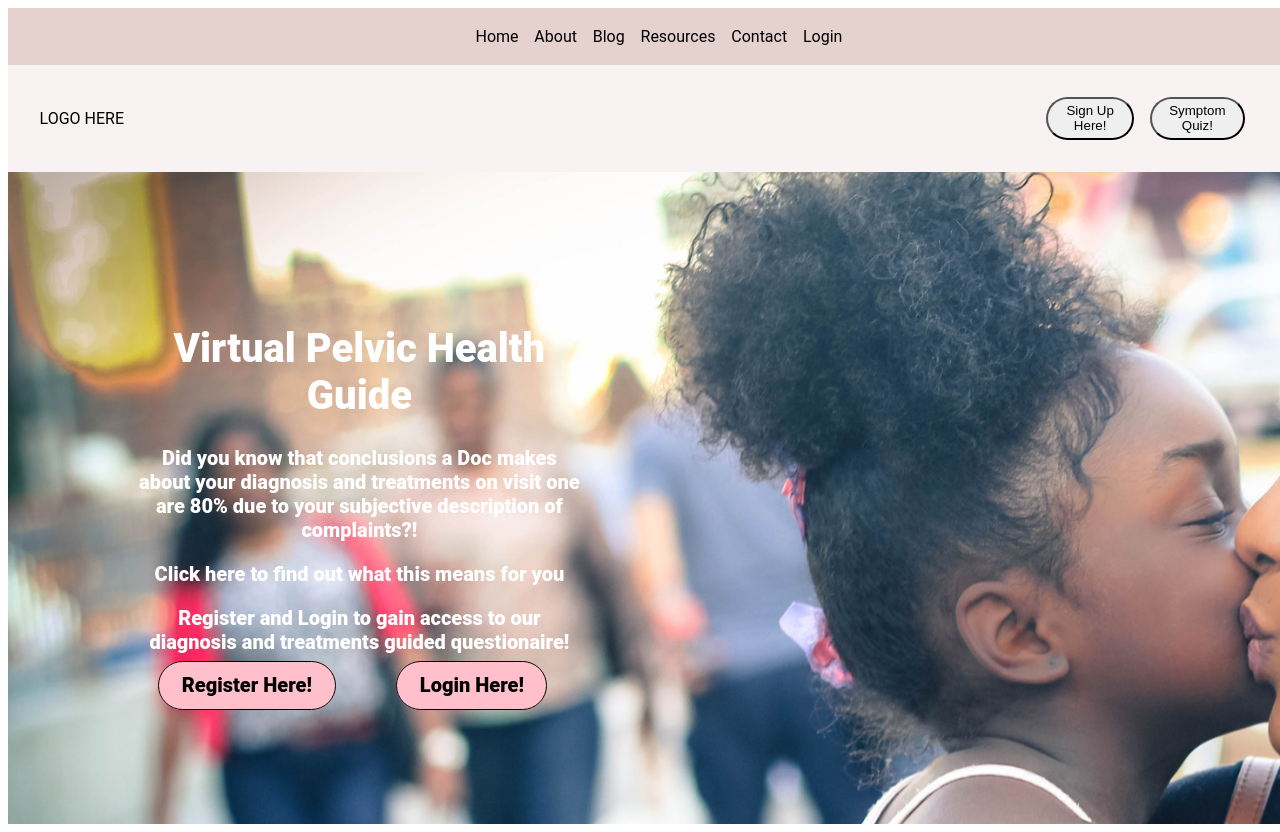
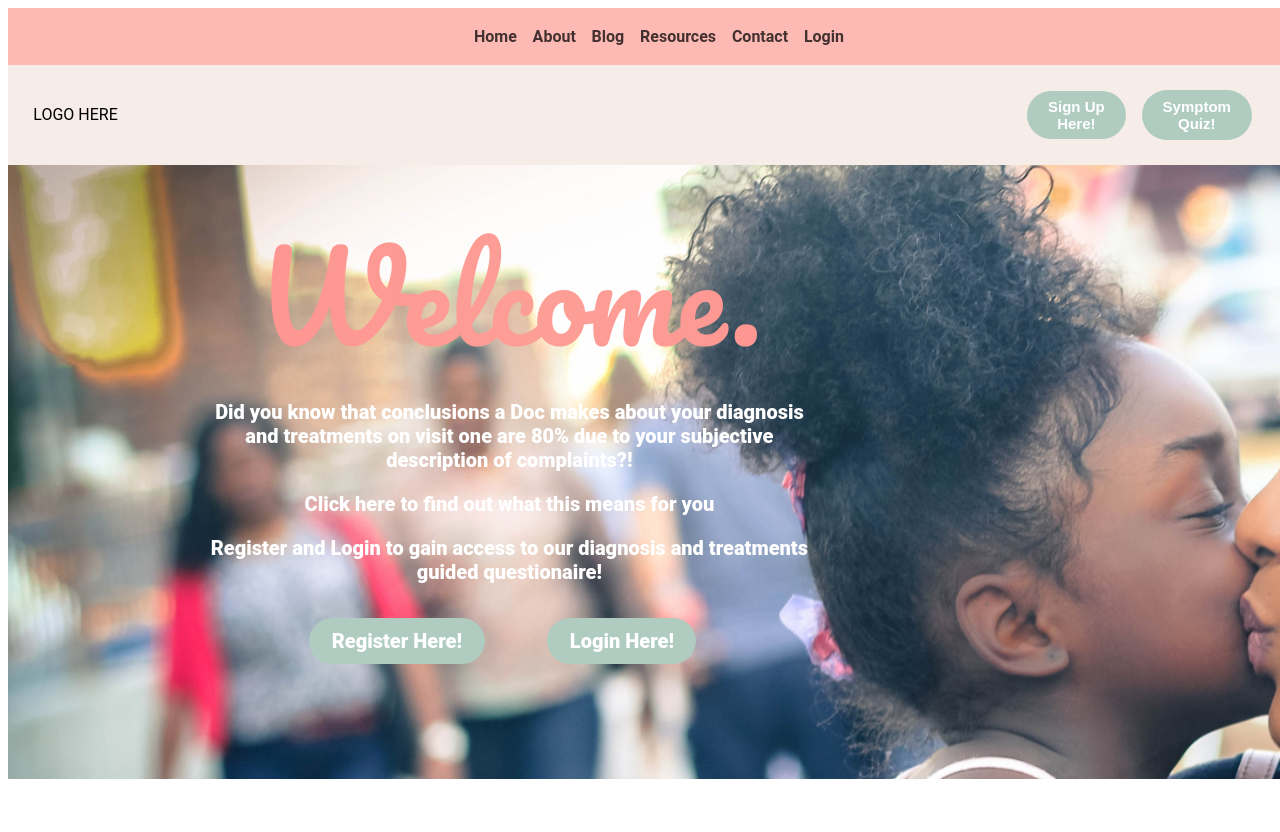
Before and after one commit to ahoath87/Pelvic-Health-Site, a React (Create React App) app in the folder client/: page / in a window 1280 px wide. Shown: the top 832 px of the page. After the commit the page ends 800 px from the top, so only its background shows below. Built offline with nearby package versions, Linux system fonts and the light colour scheme; the HTML template or start-up script is replaced by a standard one.

Commit message:
I will get this radio button working

```diff
--- a/client/package.json
+++ b/client/package.json
@@ -9,6 +9,7 @@
     "@testing-library/user-event": "^13.5.0",
     "react": "^18.2.0",
     "react-dom": "^18.2.0",
+    "react-radio-group": "^3.0.3",
     "react-router-dom": "^6.6.1",
     "react-scripts": "5.0.1",
     "web-vitals": "^2.1.4"
--- a/client/src/App.jsx
+++ b/client/src/App.jsx
@@ -30,12 +30,17 @@ function App() {
 
   return (
     <div className='App'>
-      <div>
-        <SmallNav></SmallNav>
-        <Nav></Nav>
-      </div>
       <Routes>
-        <Route path='/' element={<Home />}></Route>
+        <Route
+          path='/'
+          element={
+            <div>
+              <SmallNav />
+              <Nav />
+              <Home />
+            </div>
+          }
+        ></Route>
         <Route
           path='/login'
           element={
--- a/client/src/components/Quiz.jsx
+++ b/client/src/components/Quiz.jsx
@@ -5,30 +5,31 @@ const Quiz = () => {
   const [symptomChoice, setSymptomChoice] = useState('');
   const [symptoms, setSymptoms] = useState([]);
 
-  console.log('symptoms in QUIZ', symptoms);
+  // console.log('symptoms in QUIZ', symptoms);
 
   useEffect(() => {
     const allSymps = async () => {
       const fetchedSymps = await getAllTheSymptoms();
-      console.log('this is fecthedSymps', fetchedSymps);
+      // console.log('this is fecthedSymps', fetchedSymps);
       setSymptoms(fetchedSymps);
     };
     allSymps();
   }, []);
 
-  const submitHandler = async (e) => {
-    try {
-      e.prevenDefault();
+  // const submitHandler = async (e) => {
+  //   try {
+  //     e.prevenDefault();
+  //     console.log('gotcha symptom buddy');
 
-      console.log('BOOM BABY', symptomChoice);
-    } catch (error) {
-      console.errer(error);
-    }
-  };
+  //     console.log('BOOM BABY', symptomChoice);
+  //   } catch (error) {
+  //     console.errer(error);
+  //   }
+  // };
 
   function onChangeValue(event) {
     setSymptomChoice(event.target.value);
-    console.log('this is symptomChoice', event.target.value);
+    console.log('this is symptomChoice', symptomChoice);
   }
   return (
     <div>
@@ -42,9 +43,9 @@ const Quiz = () => {
                     {' '}
                     <input
                       type='radio'
-                      value={symptom.description}
-                      name='firstsymptom'
-                      checked={symptomChoice === symptom.description}
+                      value={symptom.id}
+                      name={'firstsymptom'}
+                      checked={symptom.name}
                       onChange={onChangeValue}
                     ></input>
                     {symptom.description}
@@ -53,15 +54,11 @@ const Quiz = () => {
               );
             })}
         </div>
-        <div>
-          <button
-            className='btn-quiz1'
-            type='submit'
-            onClick={(e) => submitHandler(e)}
-          >
+        {/* <div>
+          <button className='btn-quiz1' type='submit' onClick={submitHandler}>
             Submit
           </button>
-        </div>
+        </div> */}
       </form>
     </div>
   );
--- a/client/src/components/css/Nav.css
+++ b/client/src/components/css/Nav.css
@@ -5,8 +5,8 @@
     align-items: center;
     width: 100%;
     margin-left: 0;
-    background-color: rgba(228, 206, 203, 0.259);
-    padding: 2.5%;
+    background-color: rgba(237, 219, 210, 0.507);
+    padding: 2%;
 
 }
 #links{
@@ -15,11 +15,28 @@
     justify-content: center;
 }
 .quiz-nav-butt{
-    padding: 5% 10%;
+    padding: 7% 15%;
 	border-radius: 85px;
+    background-color: rgb(176, 204, 192);
+    border: none;
+    color: white;
+   font-weight: 900;
+   font-size: 15px;
+}
+.quiz-nav-butt:hover{
+background-color: rgba(176, 204, 192, 0.405);
+color: rgba(0, 0, 0, 0.725);
 }
 .quiz-reg-butt{
-    padding: 5% 10%;
+    padding: 7% 15%;
 	border-radius: 85px;
-
+    background-color: rgb(176, 204, 192);
+   border: none;
+   color: white;
+   font-weight: 900;
+   font-size: 15px;
 }
+.quiz-reg-butt:hover{
+    background-color: rgba(176, 204, 192, 0.405);
+    color: rgba(0, 0, 0, 0.725);
+    }
--- a/client/src/components/css/home.css
+++ b/client/src/components/css/home.css
@@ -1,42 +1,74 @@
+@import url('https://fonts.googleapis.com/css2?family=Pacifico&display=swap');
+
 .home{
     width: 100%;
     padding: 10%;
+    padding-top: 2%;
     font-size: 20px;
     color: white;
 }
 #home-text{
-  margin-right: 85%;
+  margin-right: 75%;
 }
 #big-title{
   font-weight: 900;
+  font-family: 'Pacifico', cursive;
+  font-size: 15vmin;
+  margin-bottom: 0;
+  margin-top: 0;
+  background-image: linear-gradient(90deg, rgba(255,145,144,1)  0%, rgba(253, 159, 150) 56%,  rgb(255,145,144,1) 100%);
+  color: transparent;
+  -webkit-background-clip: text;
+  animation: move 1s infinite;
+
 }
+/* @keyframes move {
+  50% {
+    background-image: linear-gradient(262deg, rgba(203, 153, 126) 0%, rgba(255,145,144,1) 56%, rgba(254,193,149,1) 100%);
+  }
+} */
+
+#home-container{
+padding-left: 10%;
+padding-right: 10%;
+}
+
 #site-description{
   font-weight: 900;
+  margin-top: 0;
 }
+
 .button-container{
   display: flex;
   flex-direction: row;
   align-items: center;
   justify-content: center;
+  margin-top: 6%;
 }
 .butt-div{
-  width: 80%;
+  width: 30%;
 }
 #home-loglink{
-  color: black;
+  color: white;
   font-weight: 900;
-  border: black 1px solid;
-  background-color: pink;
+  background-color: rgb(176, 204, 192);
   text-decoration: none;
   padding: 5% 10%;
 	border-radius: 85px;
 }
+#home-loglink:hover{
+  background-color: rgba(176, 204, 192, 0.405);
+color: rgba(0, 0, 0, 0.725);
+}
 #home-reglink{
-  color: black;
+  color: white;
   font-weight: 900;
-  border: black 1px solid;
-  background-color: pink;
+  background-color: rgb(176, 204, 192);
   text-decoration: none;
   padding: 5% 10%;
 	border-radius: 85px;
 }
+#home-reglink:hover{
+  background-color: rgba(176, 204, 192, 0.405);
+color: rgba(0, 0, 0, 0.725);
+}
--- a/client/src/components/css/smallNav.css
+++ b/client/src/components/css/smallNav.css
@@ -5,7 +5,7 @@
     align-items: center;
     width: 100%;
     margin-left: 0;
-    background-color: rgba(228, 206, 203, 0.932);
+    background-color: rgba(253, 159, 150, 0.713);
     padding: 1.5%;
     position: sticky;
     top: 0;
@@ -15,6 +15,11 @@
    gap: 5%;
 }
 #smallnav-link{
-    color: black;
+    color: rgba(0, 0, 0, 0.734);
     text-decoration: none;
+    font-weight: 600;
 }
+#smallnav-link:hover{
+    color: rgb(0, 0, 0);
+    font-weight: 900;
+}
--- a/client/src/components/home.jsx
+++ b/client/src/components/home.jsx
@@ -16,7 +16,7 @@ const Home = () => {
       }}
     >
       <div id='home-text'>
-        <h1 id='big-title'> Virtual Pelvic Health Guide </h1>
+        <h1 id='big-title'> Welcome. </h1>
         <div id='home-container'>
           <p id='site-description'>
             {' '}
--- a/client/src/index.css
+++ b/client/src/index.css
@@ -3,6 +3,7 @@
   font-family: 'Roboto', Inter, Avenir, Helvetica, Arial, sans-serif;
   /* font-size: 16px;
   line-height: 24px; */
+
   font-weight: 400;
   margin: 0 auto;
   /* color-scheme: light dark; */
@@ -13,6 +14,6 @@
   -webkit-font-smoothing: antialiased;
   -moz-osx-font-smoothing: grayscale;
   -webkit-text-size-adjust: 100%;
-  /* max-width: 100%; */
+
   text-align: center;
 }
```
Also changed, not shown: client/src/components/symptomsQuiz.jsx (+34 -61 lines), 1 other file (tests, documents, lock files or other folders).
